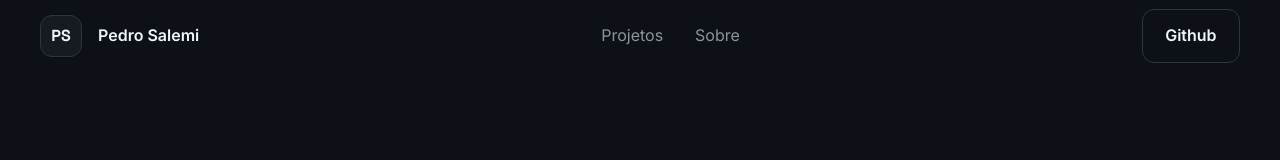
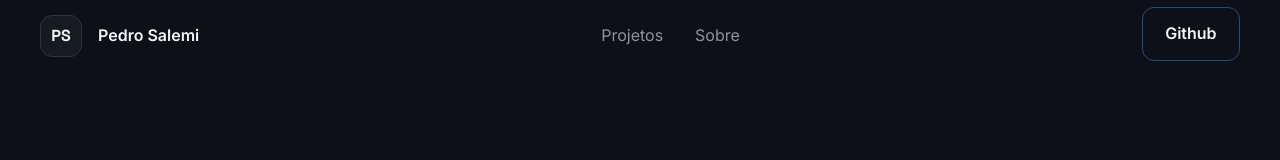
Before and after one commit to SalemiDeveloper/SalemiDeveloper.github.io, a plain HTML site: page index.html in a window 1280 px wide. In both pictures the pointer is over the link 1190 px from the left and 36 px from the top of the page. Shown: the top 160 px of the page. Drawn offline with Linux system fonts and the light colour scheme.

Commit message:
feat: hover no btn-secondary.

```diff
--- a/assets/css/components.css
+++ b/assets/css/components.css
@@ -26,6 +26,11 @@
 
 .button--secondary {
     border: 1px solid var(--color-border);
+}
+
+.button--secondary:hover {
+    transform: translateY(-2px);
+    border-color: rgba(59,130,246,.5);
 }
 
 /* ==========================================================
```
